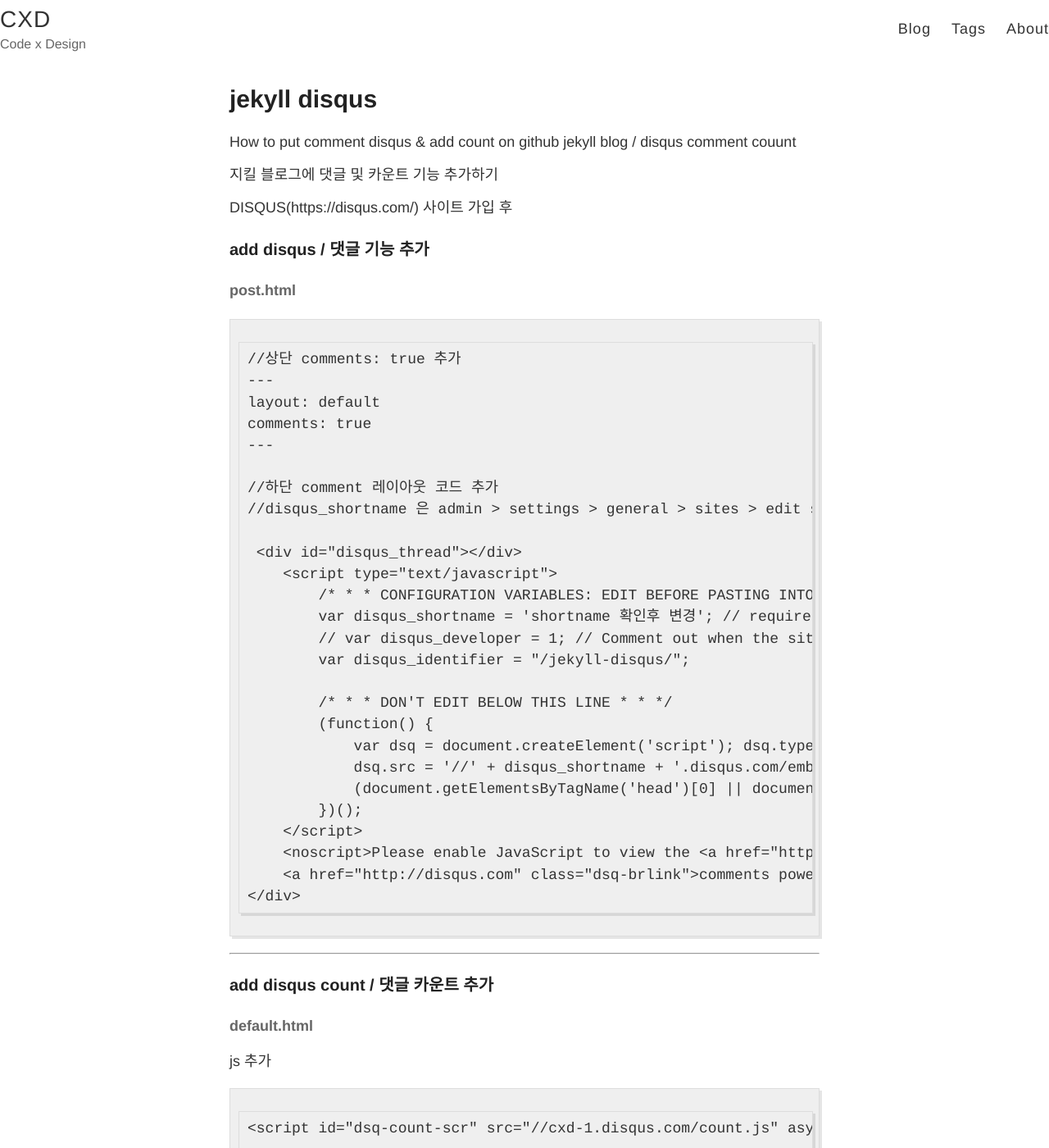
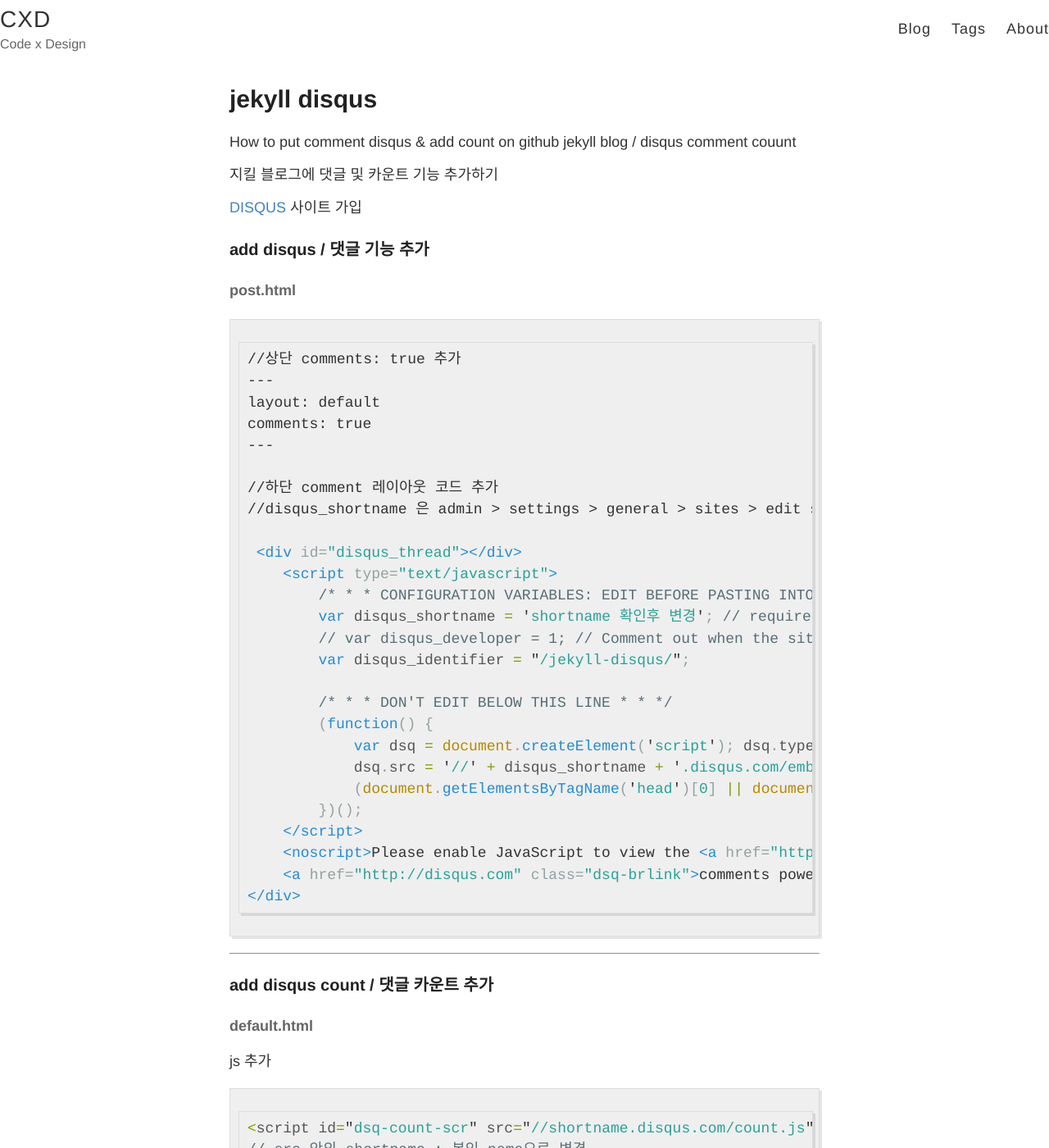
Before and after one commit to songssss/songssss.github.io, a Jekyll site: the page built from _posts/2017-03-31-jekyll disqus.md, in a window 1280 px wide and 1400 px high. Shown: the whole window at 82% size. Built offline with Jekyll 4.4.1, drawn with Linux system fonts in a browser that asks for light colours; comment, search, counter and statistics services are not loaded; some of the changed text lies outside the part shown.

Commit message:
post content edit

````diff
--- a/_posts/2017-03-31-jekyll disqus.md
+++ b/_posts/2017-03-31-jekyll disqus.md
@@ -15,14 +15,14 @@ How to put comment disqus & add count on github jekyll blog / disqus comment cou
 지킬 블로그에 댓글 및 카운트 기능 추가하기
 
 
-DISQUS(https://disqus.com/) 사이트 가입 후
+[DISQUS](https://disqus.com/) 사이트 가입
 
 
 ### add disqus / 댓글 기능 추가
 
 #### post.html
 
-```
+```html
 //상단 comments: true 추가
 ---
 layout: default
@@ -60,16 +60,16 @@ comments: true
 
 js 추가
 
-```
-<script id="dsq-count-scr" src="//cxd-1.disqus.com/count.js" async></script>
-
+```javascript
+<script id="dsq-count-scr" src="//shortname.disqus.com/count.js" async></script>
+// src 안의 shortname : 본인 name으로 변경
 ```
 
 #### index.html
 
 포스트 안에 뿌려질 카운트 태그 추가
 
-```
+```html
 <a class="cmt_count" href="{{ post.url }}index.html#disqus_thread" data-disqus-identifier="{{post.url}}"></a>
 ```
 
````
Also changed, not shown: other parts of _posts/2017-03-31-jekyll disqus.md (+2 -2 lines).
